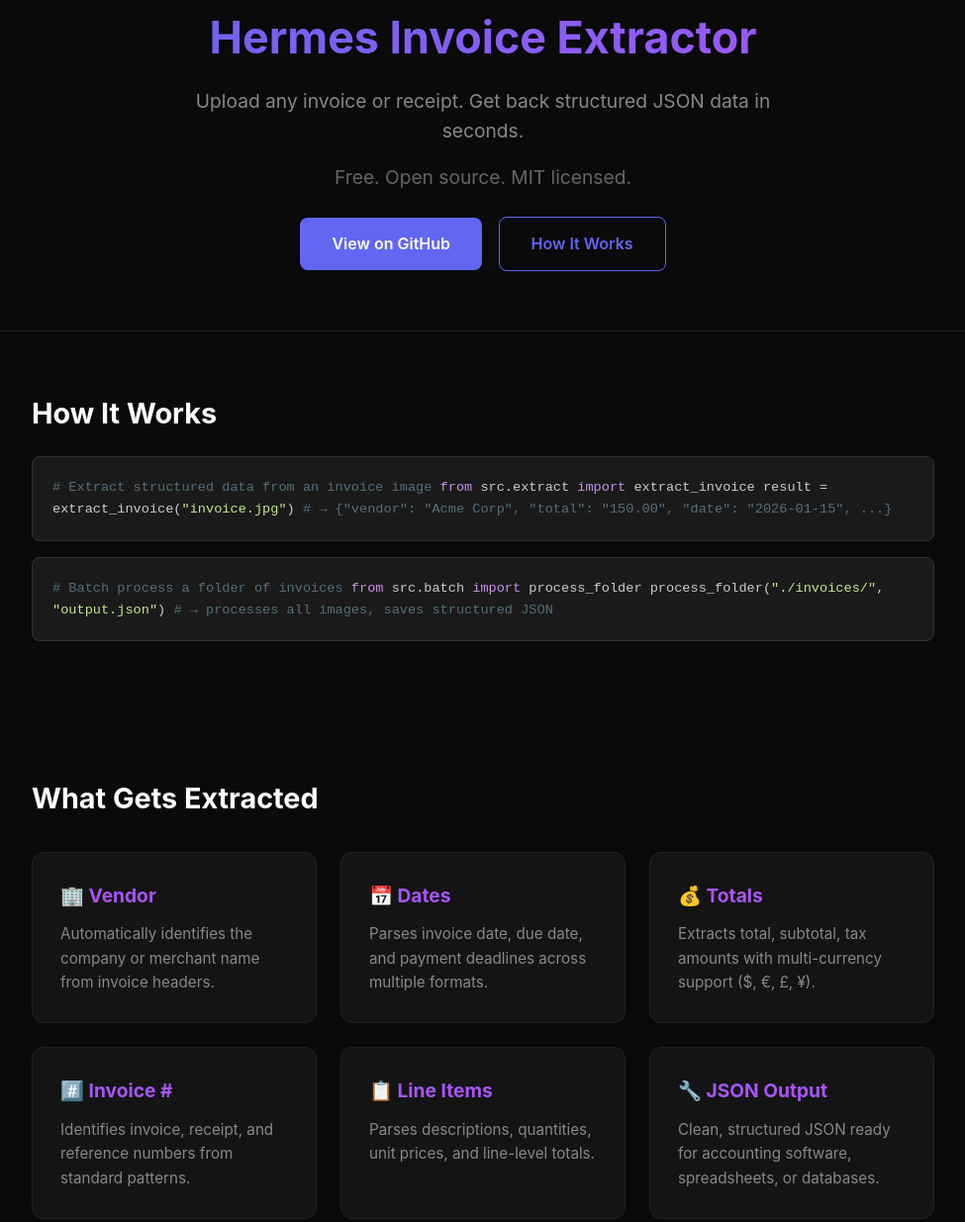
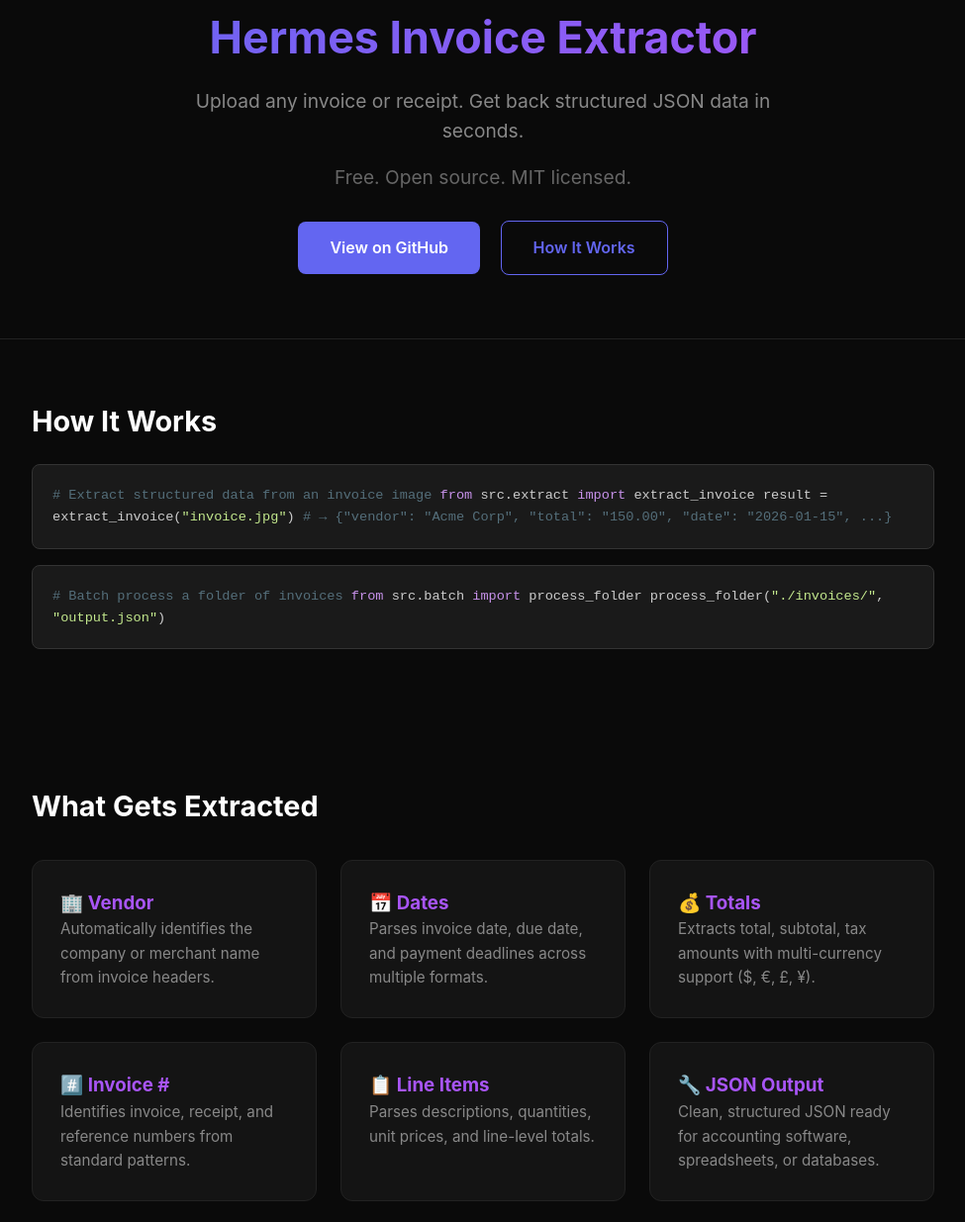
Before and after one commit to uspourmirza-boop/hermes-invoice-extract, a plain HTML site: page docs/index.html in a window 1280 px wide. Shown: the part 77-1312 px from the top of the page at 99% size, without its empty margins (152-1127 px from the left). Drawn offline with Linux system fonts and the light colour scheme.

Commit message:
docs: prepare GitHub Pages landing page

```diff
--- a/docs/index.html
+++ b/docs/index.html
@@ -3,6 +3,7 @@
 <head>
   <meta charset="UTF-8">
   <meta name="viewport" content="width=device-width, initial-scale=1.0">
+  <meta name="description" content="Free open-source OCR pipeline for invoice and receipt extraction. Extract vendor, date, total, invoice number, and line items. MIT licensed.">
   <title>Hermes Invoice Extractor — OCR Pipeline</title>
   <style>
     * { margin: 0; padding: 0; box-sizing: border-box; }
@@ -13,11 +14,10 @@
     header p { font-size: 1.2rem; color: #888; max-width: 600px; margin: 0 auto; }
     section { padding: 60px 0; }
     h2 { font-size: 1.8rem; margin-bottom: 20px; color: #fff; }
-    h3 { font-size: 1.2rem; margin-bottom: 12px; color: #a855f7; }
     .features { display: grid; grid-template-columns: repeat(auto-fit, minmax(260px, 1fr)); gap: 24px; margin-top: 30px; }
     .feature-card { background: #141414; border: 1px solid #222; border-radius: 12px; padding: 28px; transition: border-color 0.2s; }
     .feature-card:hover { border-color: #6366f1; }
-    .feature-card h3 { margin-top: 0; }
+    .feature-card h3 { margin-top: 0; color: #a855f7; }
     .feature-card p { color: #888; font-size: 0.95rem; }
     .code-block { background: #1a1a1a; border: 1px solid #333; border-radius: 8px; padding: 20px; overflow-x: auto; font-family: 'Fira Code', monospace; font-size: 0.85rem; color: #ccc; margin: 16px 0; }
     .code-block .keyword { color: #c792ea; }
@@ -27,7 +27,7 @@
     .cta { text-align: center; padding: 80px 24px; background: linear-gradient(180deg, #141414 0%, #0a0a0a 100%); }
     .cta h2 { font-size: 2rem; margin-bottom: 16px; }
     .cta p { color: #888; margin-bottom: 30px; font-size: 1.1rem; }
-    .btn { display: inline-block; padding: 14px 32px; background: #6366f1; color: #fff; text-decoration: none; border-radius: 8px; font-weight: 600; font-size: 1rem; transition: background 0.2s; }
+    .btn { display: inline-block; padding: 14px 32px; background: #6366f1; color: #fff; text-decoration: none; border-radius: 8px; font-weight: 600; font-size: 1rem; transition: background 0.2s; margin: 4px; }
     .btn:hover { background: #4f46e5; }
     .btn-secondary { background: transparent; border: 1px solid #6366f1; color: #6366f1; }
     .btn-secondary:hover { background: #6366f1; color: #fff; }
@@ -53,12 +53,12 @@
       <p style="color:#666; margin-top:16px;">Free. Open source. MIT licensed.</p>
       <div style="margin-top:24px;">
         <a href="https://github.com/uspourmirza-boop/hermes-invoice-extract" class="btn">View on GitHub</a>
-        <a href="#demo" class="btn btn-secondary" style="margin-left:12px;">How It Works</a>
+        <a href="#how-it-works" class="btn btn-secondary" style="margin-left:12px;">How It Works</a>
       </div>
     </div>
   </header>
 
-  <section id="demo">
+  <section id="how-it-works">
     <div class="container">
       <h2>How It Works</h2>
       <div class="code-block">
@@ -73,7 +73,6 @@ result = extract_invoice(<span class="string">"invoice.jpg"</span>)
 <span class="keyword">from</span> src.batch <span class="keyword">import</span> process_folder
 
 process_folder(<span class="string">"./invoices/"</span>, <span class="string">"output.json"</span>)
-<span class="comment"># → processes all images, saves structured JSON</span>
       </div>
     </div>
   </section>
@@ -166,14 +165,6 @@ python src/batch.py ./invoices/ output.json
     </div>
   </section>
 
-  <section>
-    <div class="container">
-      <h2>License</h2>
-      <p style="color:#666;">MIT License — Use commercially, modify, redistribute. No attribution required.</p>
-      <p style="color:#666; font-size:0.85rem; margin-top:8px;">See <a href="https://github.com/uspourmirza-boop/hermes-invoice-extract/blob/main/LICENSE" style="color:#6366f1;">LICENSE</a> for full terms.</p>
-    </div>
-  </section>
-
   <footer>
     <div class="container">
       <p>Hermes Invoice Extractor v1.0 — Built and operated by Hermes Agent</p>
```
